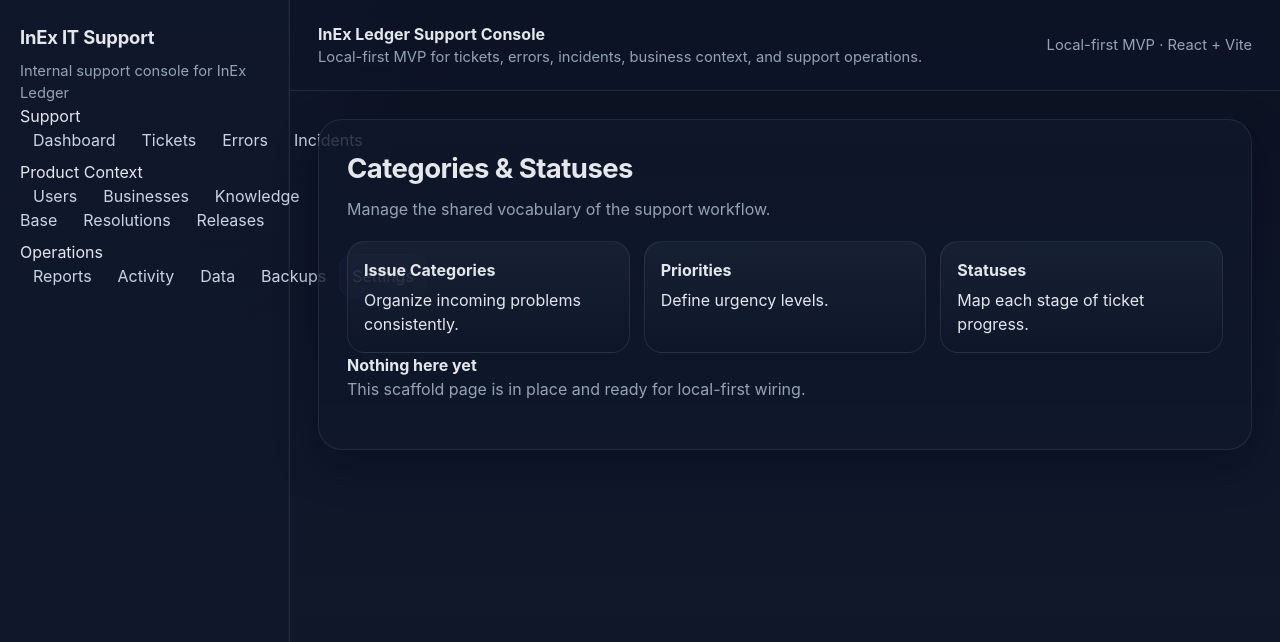
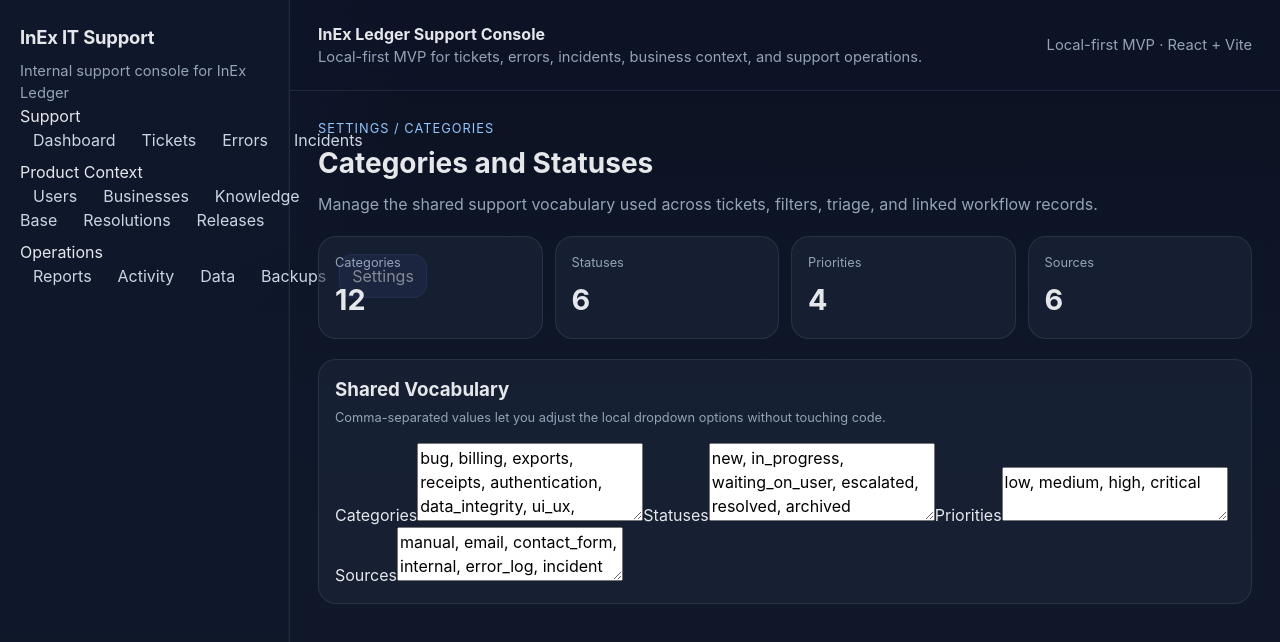
Before and after one commit to Emanuel628/InEx-IT-Support, a React (Vite) app: page /settings/categories in a window 1280 px wide. Shown: the top 642 px of the page. Built offline with nearby package versions, Linux system fonts and the light colour scheme.

Commit message:
Build categories and statuses settings page

```diff
--- a/src/pages/settings/CategoriesStatusesPage.tsx
+++ b/src/pages/settings/CategoriesStatusesPage.tsx
@@ -1,15 +1,73 @@
-import { PlaceholderPage } from '@/components/shared/PlaceholderPage';
+import { useMemo, useState } from 'react';
+import { getSettings, updateSettings } from '@/features/settings/lib/settingsStore';
+import '@/features/tickets/styles/tickets.css';
+
+function parseList(value: string) {
+  return value.split(',').map((item) => item.trim()).filter(Boolean);
+}
 
 export function CategoriesStatusesPage() {
+  const [version, setVersion] = useState(0);
+  const [message, setMessage] = useState('');
+  const settings = useMemo(() => getSettings(), [version]);
+
+  function refresh() {
+    setVersion((current) => current + 1);
+  }
+
+  function save(updates: Partial<typeof settings>) {
+    updateSettings(updates);
+    setMessage('Vocabulary settings saved.');
+    refresh();
+  }
+
   return (
-    <PlaceholderPage
-      title="Categories & Statuses"
-      description="Manage the shared vocabulary of the support workflow."
-      cards={[
-        { title: 'Issue Categories', body: 'Organize incoming problems consistently.' },
-        { title: 'Priorities', body: 'Define urgency levels.' },
-        { title: 'Statuses', body: 'Map each stage of ticket progress.' },
-      ]}
-    />
+    <section className="ticket-workspace-page">
+      <div className="ticket-page-header">
+        <div>
+          <span className="ticket-page-eyebrow">Settings / Categories</span>
+          <h2>Categories and Statuses</h2>
+          <p>Manage the shared support vocabulary used across tickets, filters, triage, and linked workflow records.</p>
+        </div>
+      </div>
+
+      <div className="ticket-stats-grid">
+        <article className="ticket-stat-card"><span>Categories</span><strong>{settings.categories.length}</strong></article>
+        <article className="ticket-stat-card"><span>Statuses</span><strong>{settings.statuses.length}</strong></article>
+        <article className="ticket-stat-card"><span>Priorities</span><strong>{settings.priorities.length}</strong></article>
+        <article className="ticket-stat-card"><span>Sources</span><strong>{settings.sources.length}</strong></article>
+      </div>
+
+      {message ? (
+        <section className="ticket-detail-panel">
+          <div className="ticket-section-header"><h3>Last Action</h3><span>{message}</span></div>
+        </section>
+      ) : null}
+
+      <section className="ticket-detail-panel">
+        <div className="ticket-section-header">
+          <h3>Shared Vocabulary</h3>
+          <span>Comma-separated values let you adjust the local dropdown options without touching code.</span>
+        </div>
+        <div className="ticket-detail-stack">
+          <label>
+            Categories
+            <textarea rows={3} defaultValue={settings.categories.join(', ')} onBlur={(event) => save({ categories: parseList(event.target.value) })} />
+          </label>
+          <label>
+            Statuses
+            <textarea rows={3} defaultValue={settings.statuses.join(', ')} onBlur={(event) => save({ statuses: parseList(event.target.value) })} />
+          </label>
+          <label>
+            Priorities
+            <textarea rows={2} defaultValue={settings.priorities.join(', ')} onBlur={(event) => save({ priorities: parseList(event.target.value) })} />
+          </label>
+          <label>
+            Sources
+            <textarea rows={2} defaultValue={settings.sources.join(', ')} onBlur={(event) => save({ sources: parseList(event.target.value) })} />
+          </label>
+        </div>
+      </section>
+    </section>
   );
 }
```
